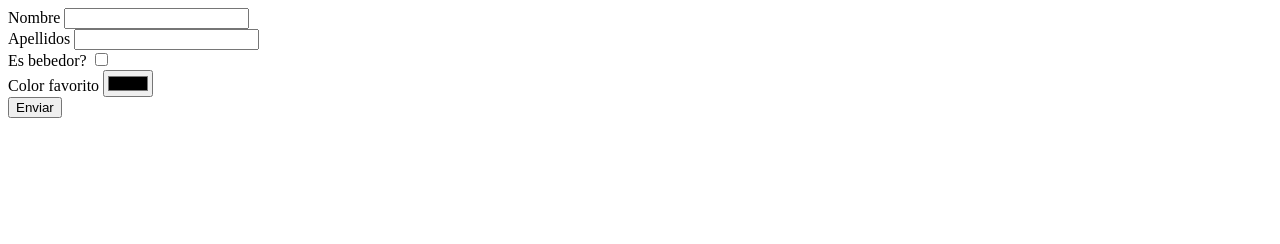
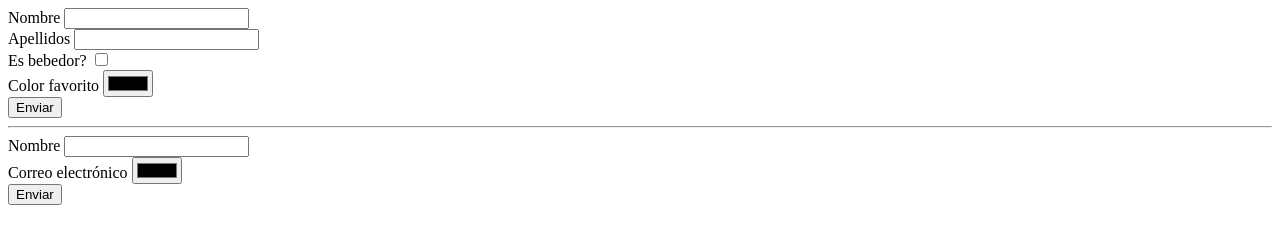
Before and after one commit to dr1602/patrones-diseno, a plain HTML site: page builder/form.html in a window 1280 px wide. Drawn offline with Linux system fonts and the light colour scheme.

Commit message:
feat: agrega nuevo form a partir del builder

```diff
--- a/builder/form.html
+++ b/builder/form.html
@@ -7,7 +7,7 @@
   </head>
   <body>
     <div id="form1"></div>
-
+    <hr />
     <div id="form2"></div>
 
     <script src="forms.js"></script>
--- a/builder/forms.js
+++ b/builder/forms.js
@@ -102,4 +102,13 @@ const formPeople = frmBuilder
 
 console.log(formPeople);
 
+const formMail = frmBuilder
+  .setAction('send.php')
+  .setText('name', 'Nombre')
+  .setColor('email', 'Correo electrónico')
+  .build();
+
+console.log(formMail);
+
 form1.innerHTML = formPeople.getContent();
+form2.innerHTML = formMail.getContent();
```
